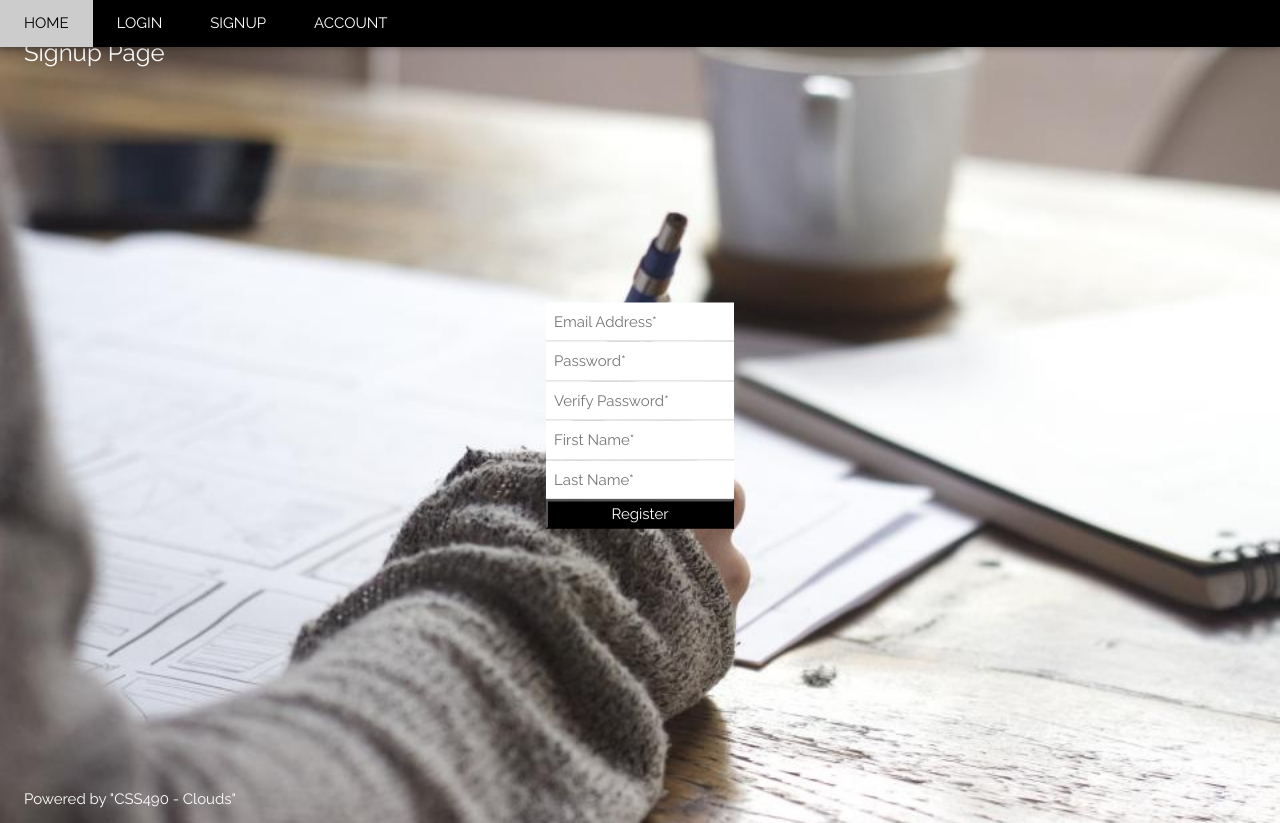
After one commit to olgarose/css490-final, a Flask app: page /signup_page in a window 1280 px wide. The commit adds this page. Run offline with Flask 2, Linux system fonts and the light colour scheme.

Commit message:
html fixes

```diff
--- a/application.py
+++ b/application.py
@@ -89,6 +89,13 @@ def login():
     #print("email: ", email_input, "\npassword: ", password_input)
     return render_template('login.html')
 
+
+# method to render login page
+@application.route('/signup_page', methods=['GET', 'POST'])
+def signup_page():
+    return render_template('signup.html')
+
+
 # method to render sign up page
 @application.route('/signup', methods=['GET', 'POST'])
 def signup():
--- a/templates/index.html
+++ b/templates/index.html
@@ -26,7 +26,7 @@ body, html {height: 100%}
     <a class="w3-bar-item w3-button w3-padding-large w3-hide-medium w3-hide-large w3-opennav w3-right" href="javascript:void(0)" onclick="myFunction()" title="Toggle Navigation Menu"><i class="fa fa-bars"></i></a>
     <a href="{{ url_for('main') }}" class="w3-bar-item w3-button w3-padding-large">HOME</a>
     <a href="{{ url_for('login_page') }}" class="w3-bar-item w3-button w3-padding-large w3-hide-small">LOGIN</a>
-    <a href="{{ url_for('signup') }}" class="w3-bar-item w3-button w3-padding-large w3-hide-small">SIGNUP</a>
+    <a href="{{ url_for('signup_page') }}" class="w3-bar-item w3-button w3-padding-large w3-hide-small">SIGNUP</a>
     <a href="{{ url_for('account_page') }}" class="w3-bar-item w3-button w3-padding-large w3-hide-small">ACCOUNT</a>
     <a href="javascript:void(0)" class="w3-padding-large w3-hover-red w3-hide-small w3-right"><i class="fa fa-search"></i></a>
   </div>
--- /dev/null
+++ b/templates/signup.html
@@ -0,0 +1,85 @@
+@@ -1,85 +0,0 @@
+<!DOCTYPE html>
+<html>
+<title>Voter-Management</title>
+<meta charset="UTF-8">
+<meta name="viewport" content="width=device-width, initial-scale=1">
+<link rel="stylesheet" href="https://www.w3schools.com/lib/w3.css">
+<link rel="stylesheet" href="https://fonts.googleapis.com/css?family=Raleway">
+<style>
+body,h1 {font-family: "Raleway", sans-serif}
+body, html {height: 100%}
+.bgimg {
+    background-image: url("{{ url_for('static', filename='writing.jpg') }}");
+    min-height: 100%;
+    background-position: center;
+    background-size: cover;
+}
+</style>
+<body>
+
+
+
+
+<!-- Navbar -->
+<div class="w3-top">
+  <div class="w3-bar w3-black w3-card-2">
+    <a class="w3-bar-item w3-button w3-padding-large w3-hide-medium w3-hide-large w3-opennav w3-right" href="javascript:void(0)" onclick="myFunction()" title="Toggle Navigation Menu"><i class="fa fa-bars"></i></a>
+<!--<<<<<<< HEAD-->
+    <a href="{{ url_for('main') }}" class="w3-bar-item w3-button w3-padding-large">HOME</a>
+    <a href="{{ url_for('login_page') }}" class="w3-bar-item w3-button w3-padding-large w3-hide-small">LOGIN</a>
+    <a href="{{ url_for('signup_page') }}" class="w3-bar-item w3-button w3-padding-large w3-hide-small">SIGNUP</a>
+    <a href="{{ url_for('account_page') }}" class="w3-bar-item w3-button w3-padding-large w3-hide-small">ACCOUNT</a>
+<!--=======-->
+    <!--<a action="/" class="w3-bar-item w3-button w3-padding-large">HOME</a>-->
+    <!--<a href="{{ url_for('login') }}" class="w3-bar-item w3-button w3-padding-large w3-hide-small">LOGIN</a>-->
+    <!--<a action="/signup" class="w3-bar-item w3-button w3-padding-large w3-hide-small">SIGN UP</a>-->
+    <!--<a action="/contact" class="w3-bar-item w3-button w3-padding-large w3-hide-small">CONTACT</a>-->
+<!--&gt;>>>>>> refs/heads/Shane-->
+    <a href="javascript:void(0)" class="w3-padding-large w3-hover-red w3-hide-small w3-right"><i class="fa fa-search"></i></a>
+  </div>
+</div>
+
+
+
+
+
+
+<div class="bgimg w3-display-container w3-animate-opacity w3-text-white">
+  <div class="w3-display-topleft w3-padding-large w3-xlarge">
+<!--<<<<<<< HEAD-->
+    Signup Page
+  </div>
+  <!--<div class="w3-display-middle">-->
+        <!--<p align="center">Email:</p>-->
+        <!--<p align="center"><input align="center" type="text" name="email" placeholder="Email Address*" required></p>-->
+        <!--<p align="center">Password:</p>-->
+        <!--<p align="center"><input align="middle" type="password" name="password" placeholder="Password*"required></p>-->
+        <!--<p align="center"><input align="center" type="submit" value="Signup"></p>-->
+<!--=======-->
+    <!--Login-->
+  <!--</div>-->
+  <div class="w3-display-middle">
+    <!--<div class="w3-card-24 w3-dark-grey w3-animate-opacity w3-hover-shadow">-->
+      <!--<hr class="w3-border-grey" style="margin:auto;width:90%">-->
+      <form action="/signup" method=post>
+        <!--<div class="flashes" align="center">-->
+          <!--{% for message in get_flashed_messages() %}-->
+            <!--{{message}}-->
+          <!--{% endfor %}-->
+        <!--</div>-->
+        <input class="w3-input" name="email" type="email" placeholder="Email Address*" required>
+        <input class="w3-input" name="password" type="password"  placeholder="Password*" required>
+        <input class="w3-input" name="password_verify" type="password"  placeholder="Verify Password*" required>
+        <input class="w3-input" name="first_name" type="text"  placeholder="First Name*" required>
+        <input class="w3-input" name="last_name" type="text" placeholder="Last Name*" required>
+        <button class="w3-bar w3-black" type="submit">Register</button>
+      </form>
+  </div>
+  <div class="w3-display-bottomleft w3-padding-large">
+    Powered by "CSS490 - Clouds"</a>
+  </div>
+</div>
+
+</body>
+</html>
```
